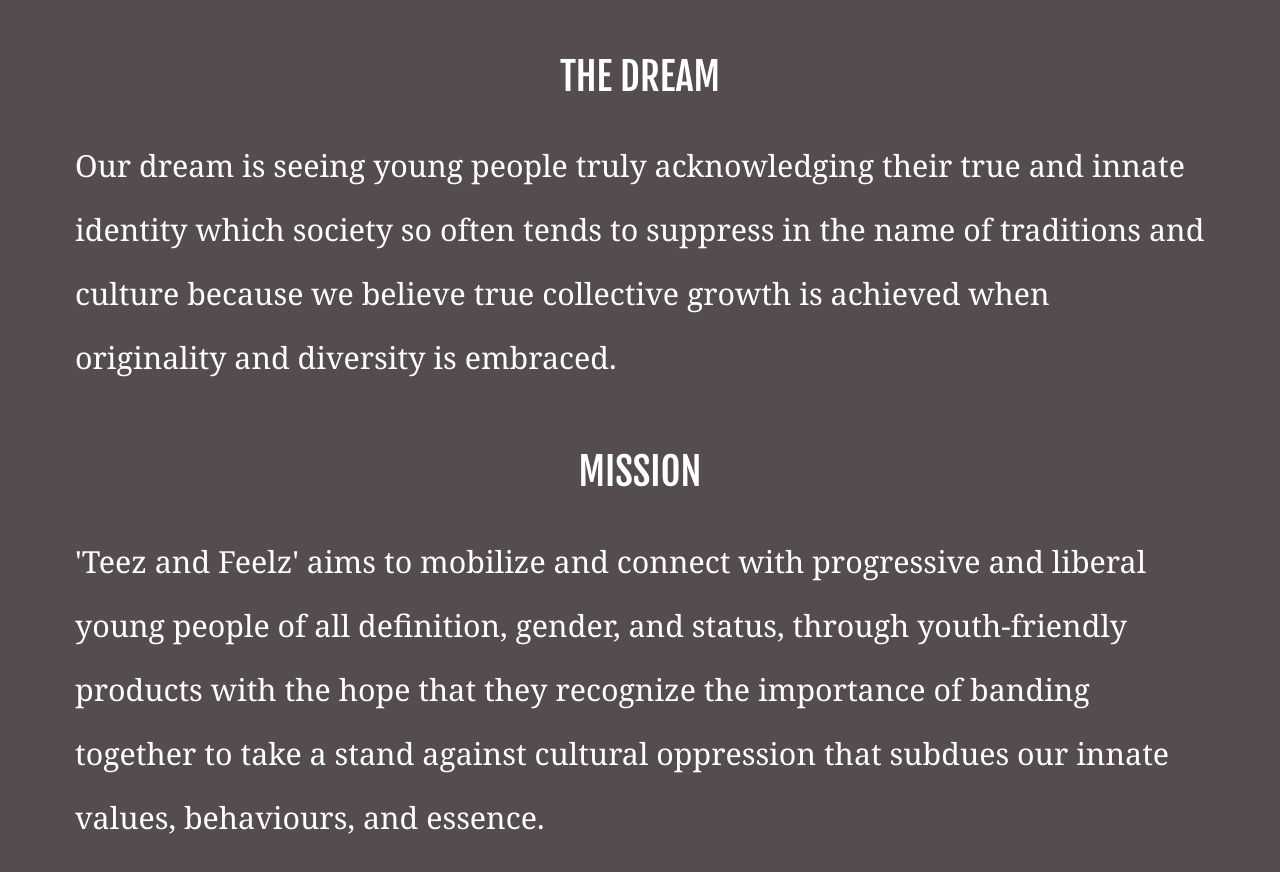
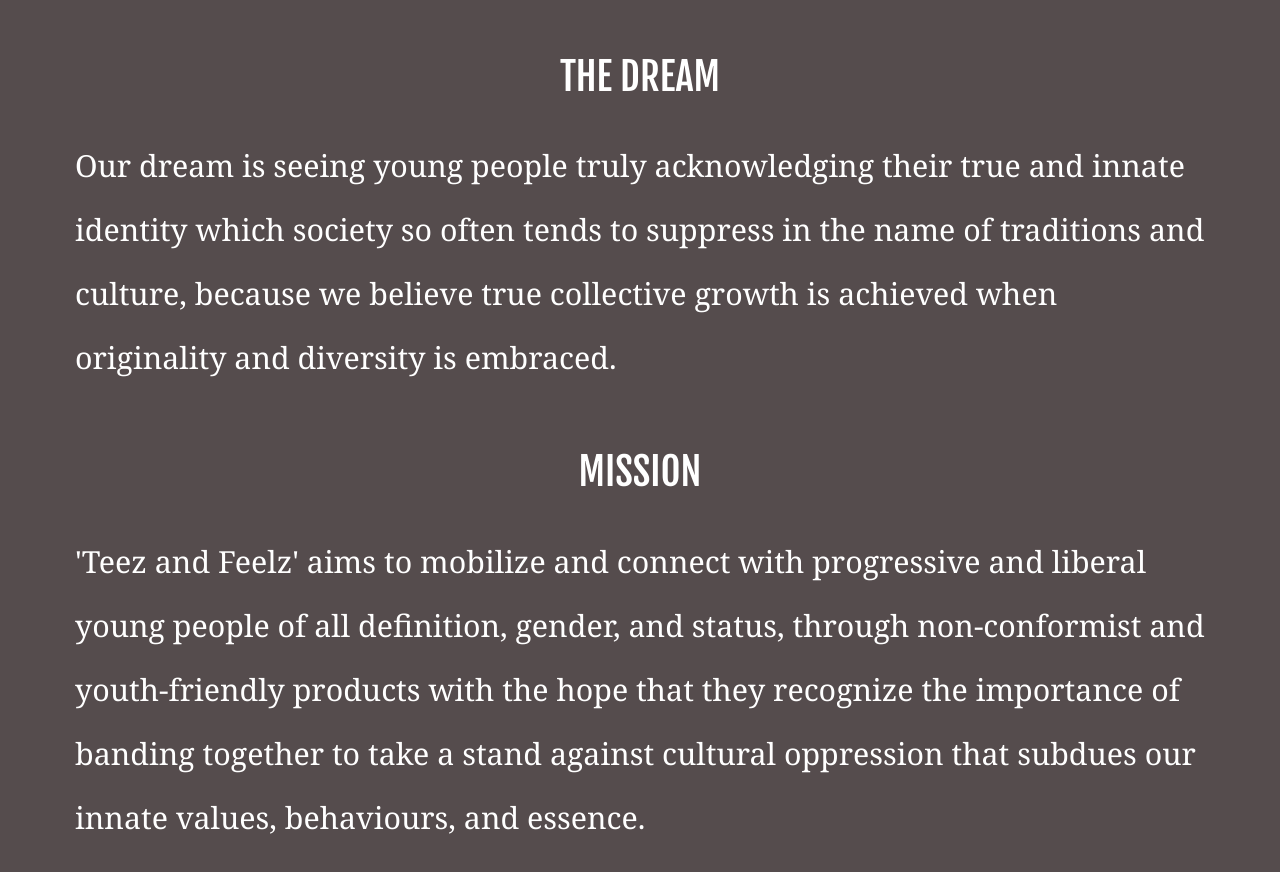
Before and after one commit to donaldnyingifa/coming-soon, a plain HTML site: page index.html in a window 1280 px wide. Shown: the part 2060-2932 px from the top of the page. Drawn offline with nearby package versions, Linux system fonts and the light colour scheme.

```diff
--- a/index.html
+++ b/index.html
@@ -115,18 +115,17 @@
 		<div class="row">
 			<div class="col-sm-12" style=" margin-top: 10px">
 				<h2 style="text-align: center">ABOUT US</h2>
-				<p>'Teez and Feelz' is a pro-modern lifestyle and urban streetwear company founded on the principles of liberalism and individual autonomy and We believe in a self-designed life as against a self-imposed one.
-					</p>
+				<p>'Teez and Feelz' is a pro-modern lifestyle and urban streetwear company founded on the principles of liberalism and individual autonomy and We believe in a self-designed life as against a self-imposed one.</p>
 				<p>Mischief is how we sell. Tolerance and free-will however is at our core!!</p>
 			</div>
 
 			<div class="col-sm-12" style="margin-top: 10px">
 					<h2 style="text-align: center">THE DREAM</h2>
-				<p>Our dream is seeing young people truly acknowledging their true and innate identity which society so often tends to suppress in the name of traditions and culture because we believe true collective growth is achieved when originality and diversity is embraced.</p>
+				<p>Our dream is seeing young people truly acknowledging their true and innate identity which society so often tends to suppress in the name of traditions and culture, because we believe true collective growth is achieved when originality and diversity is embraced.</p>
 			</div>
 			<div class="col-sm-12" style="margin-top: 10px">
 				<h2 style="text-align: center">MISSION</h2>
-				<p>'Teez and Feelz' aims to mobilize and connect with progressive and liberal young people of all definition, gender, and status, through youth-friendly products with the hope that they recognize the importance of banding together to take a stand against cultural oppression that subdues our innate values, behaviours, and essence.</p>
+				<p>'Teez and Feelz' aims to mobilize and connect with progressive and liberal young people of all definition, gender, and status, through non-conformist and youth-friendly products with the hope that they recognize the importance of banding together to take a stand against cultural oppression that subdues our innate values, behaviours, and essence.</p>
 			</div>
 		</div>
 	</section>
```
Also changed, not shown: 1 other file.
